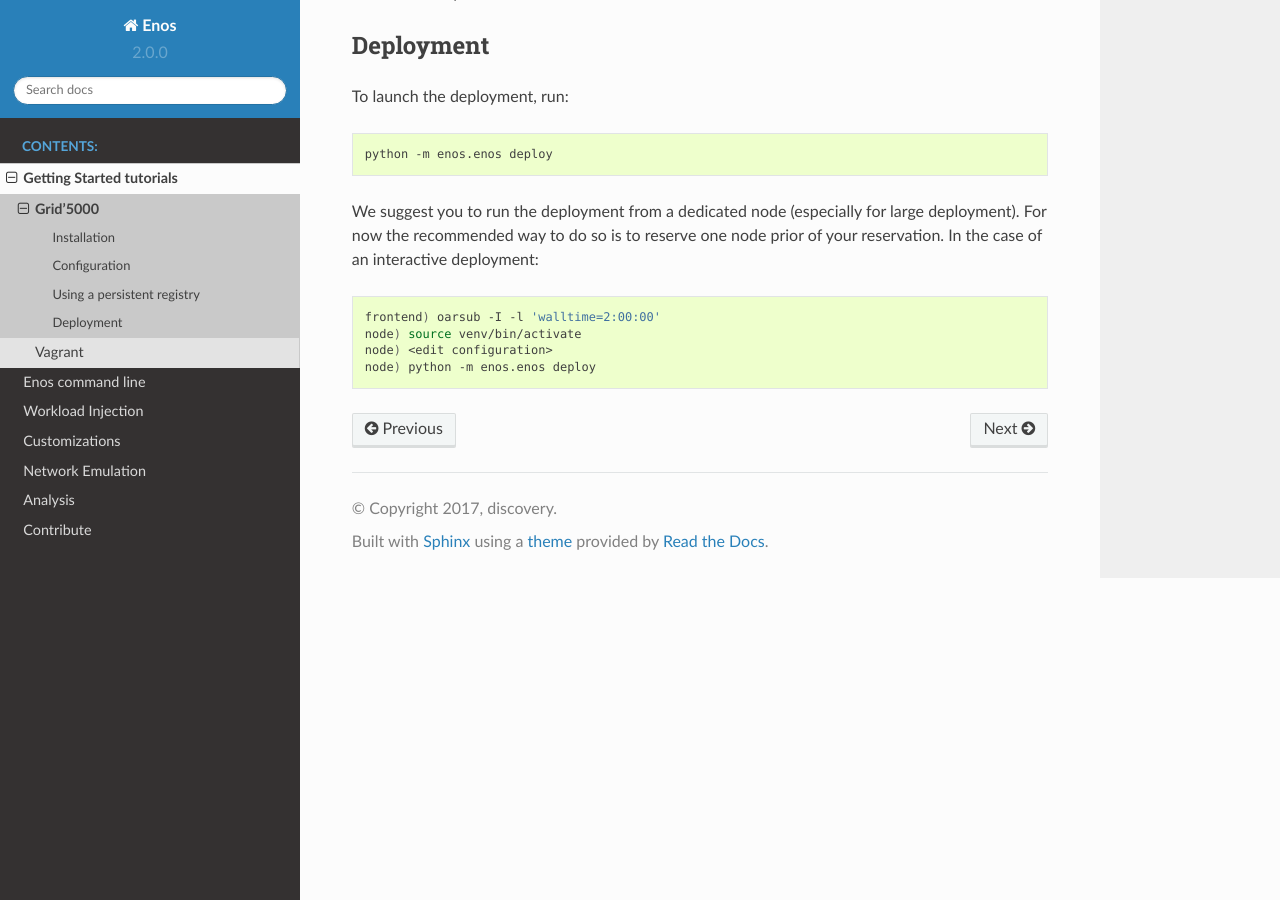
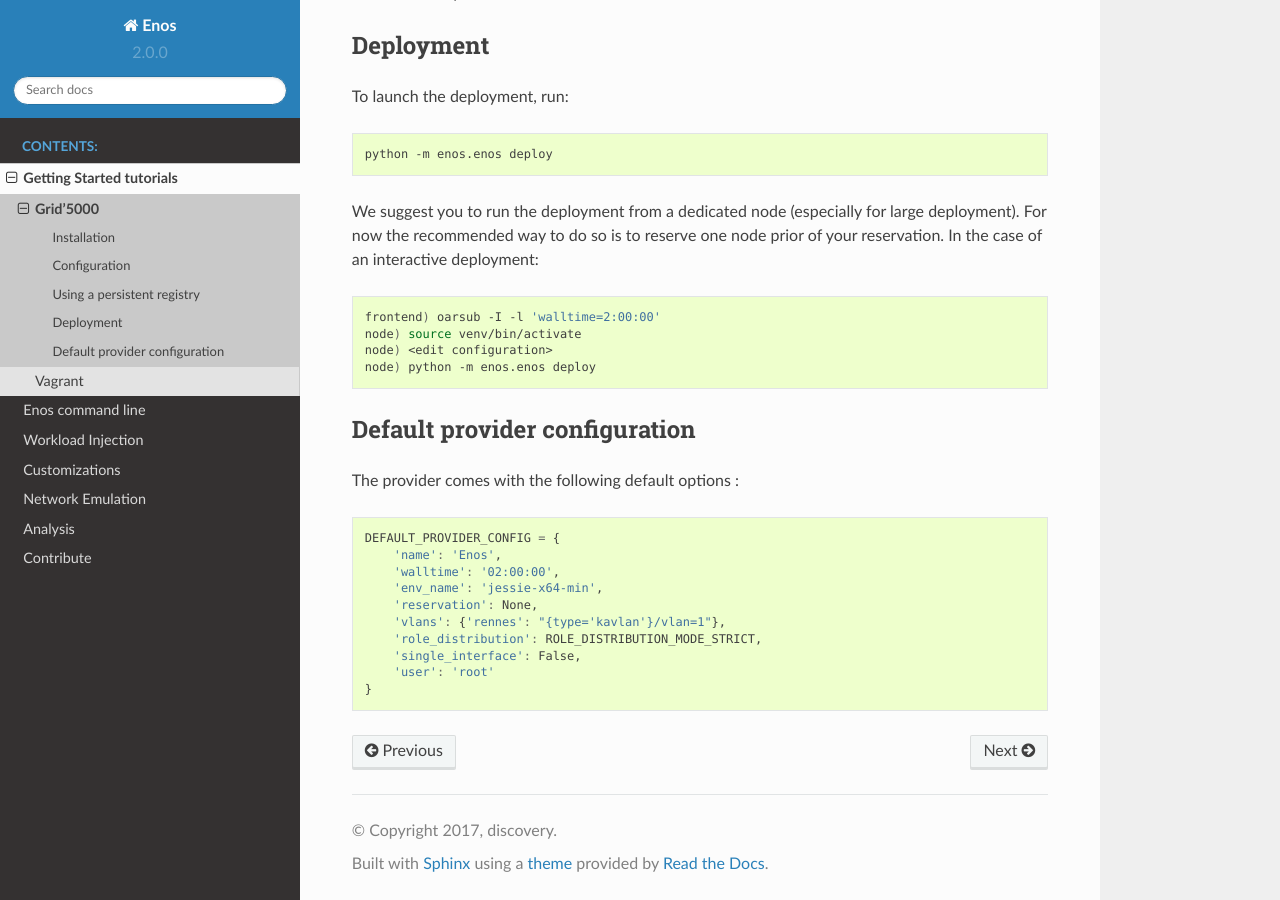
Before and after one commit to BeyondTheClouds/enos, a Sphinx documentation site: the page built from docs/getting-started/grid5000.rst, in a window 1280 px wide and 900 px high, scrolled down 1384 px. Built offline with Sphinx 7.4.7 and the Read the Docs theme 2.0.0, drawn with Linux system fonts in a browser that asks for light colours.

Commit message:
Sync docs and reservation.yaml.sample with #112

```diff
--- a/docs/getting-started/grid5000.rst
+++ b/docs/getting-started/grid5000.rst
@@ -91,3 +91,22 @@
     node) source venv/bin/activate
     node) <edit configuration>
     node) python -m enos.enos deploy
+
+
+Default provider configuration
+-------------------------------
+
+The provider comes with the following default options :
+
+.. code-block:: javascript
+
+    DEFAULT_PROVIDER_CONFIG = {
+        'name': 'Enos',
+        'walltime': '02:00:00',
+        'env_name': 'jessie-x64-min',
+        'reservation': None,
+        'vlans': {'rennes': "{type='kavlan'}/vlan=1"},
+        'role_distribution': ROLE_DISTRIBUTION_MODE_STRICT,
+        'single_interface': False,
+        'user': 'root'
+    }
```
Also changed, not shown: docs/getting-started/vagrant.rst (+15 -1 lines), 2 other files.
